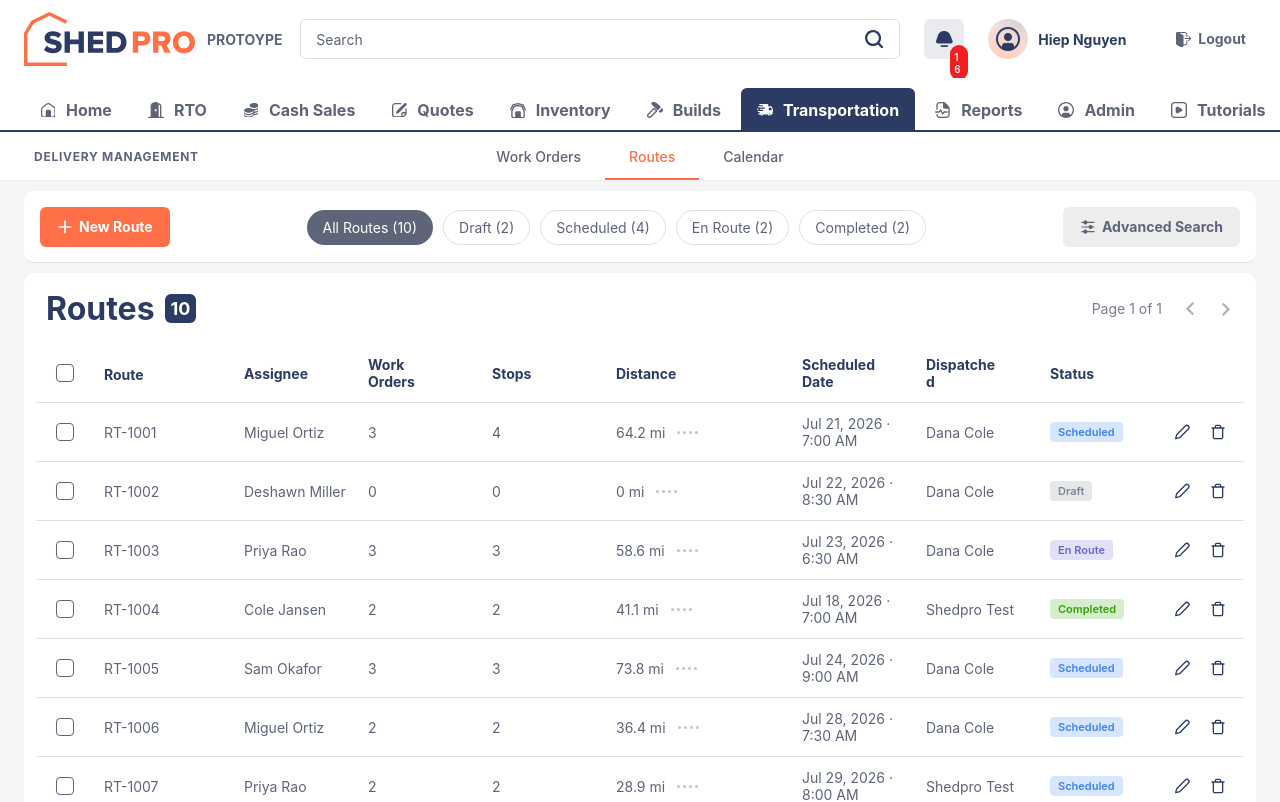
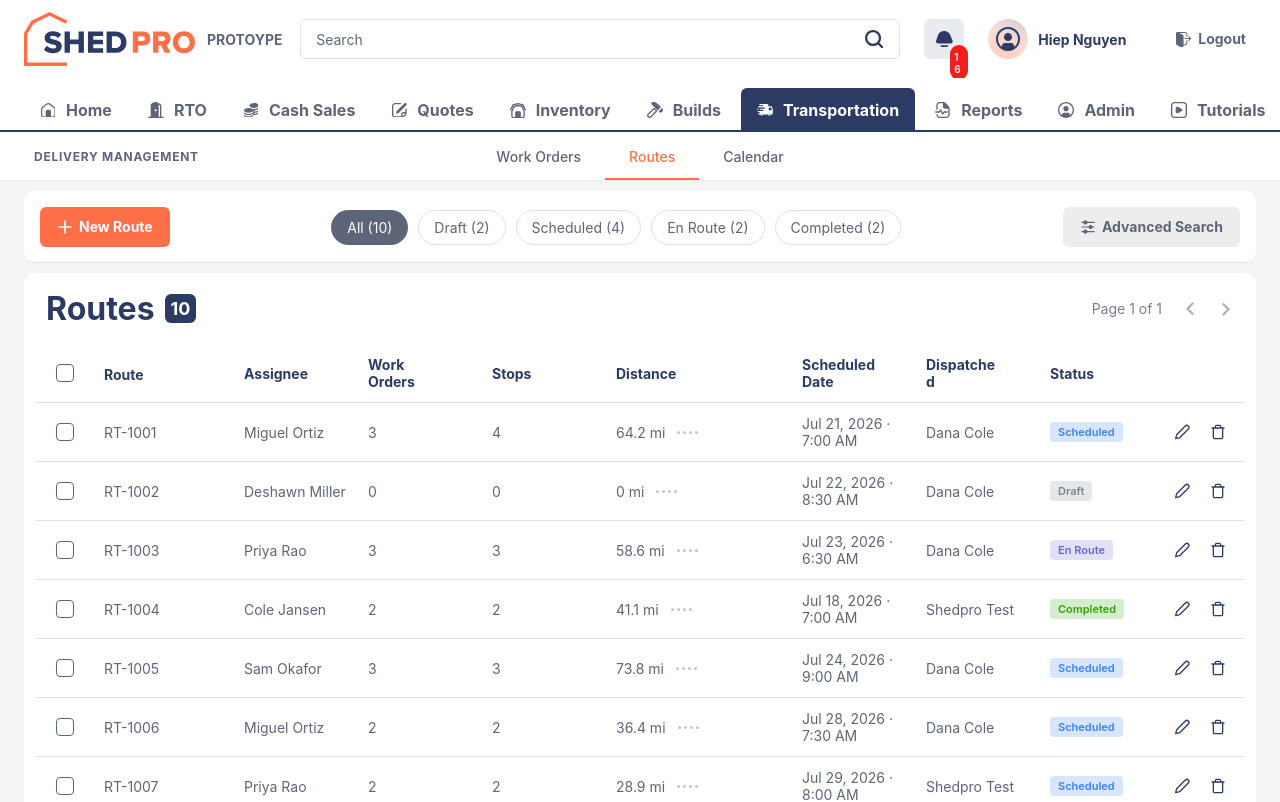
Before and after one commit to nguyenquanghiep96-dotcom/shedpro-opshub, a React (Vite) app: page /deliveries/routes in a window 1280 px wide. Shown: the top 802 px of the page. Built offline with nearby package versions, Linux system fonts and the light colour scheme.

Commit message:
feat: Add routes filtering and calendar drag confirmation

```diff
--- a/src/imports/DeliveriesContract/CalendarView.tsx
+++ b/src/imports/DeliveriesContract/CalendarView.tsx
@@ -2,7 +2,7 @@ import React, { useState, useMemo, useRef, useEffect } from 'react';
 import { useNavigate } from 'react-router';
 import { RouteData, ASSIGNEE_OPTIONS, ROUTE_STATUS_COLORS } from './transportationData';
 import { useTransportation } from './TransportationContext';
-import { StatusBadge } from './ui';
+import { StatusBadge, Btn } from './ui';
 
 // WO data attached to each route for calendar card display
 const ROUTE_WO_DATA: Record<string, Array<{woId: string, woType: string, building: string, serial: string}>> = {
@@ -73,6 +73,7 @@ export default function CalendarView() {
   const [assigneeFilter, setAssigneeFilter] = useState<string[]>(['All']);
   const [filterDropdownOpen, setFilterDropdownOpen] = useState(false);
   const filterRef = useRef<HTMLDivElement>(null);
+  const [dragConfirm, setDragConfirm] = useState<{routeId: string, date: Date} | null>(null);
 
   useEffect(() => {
     function handleClickOutside(event: MouseEvent) {
@@ -222,7 +223,7 @@ export default function CalendarView() {
                   key={i}
                   className={`min-h-[140px] p-[8px] border rounded-[6px] ${isToday ? 'border-[#ff7048] bg-[#FFF6F2]' : 'border-[#e0e0e0] bg-white'}`}
                   onDragOver={(e) => e.preventDefault()}
-                  onDrop={(e) => { const routeId = e.dataTransfer.getData('routeId'); if(routeId) updateRouteDate(routeId, dayObj.date); }}
+                  onDrop={(e) => { const routeId = e.dataTransfer.getData('routeId'); if(routeId) setDragConfirm({ routeId, date: dayObj.date }); }}
                 >
                   <div className={`mb-2 text-right ${isToday ? 'text-[#ff7048] font-bold' : (dayObj.isCurrentMonth ? 'text-[#5e6578]' : 'text-[#c0c0c0]')} text-[13px] font-semibold`}>
                     {dayObj.date.getDate()}
@@ -345,7 +346,6 @@ export default function CalendarView() {
                       )}
                     </div>
                     <div className="text-[#787e90] text-[13px]">{stop.address}</div>
-
                     {stop.woId && (
                       <div className="mt-1 pt-2 border-t border-[#e0e0e0] border-dashed">
                         <div className="flex items-center gap-2 text-[12px]">
@@ -383,6 +383,24 @@ export default function CalendarView() {
         </div>
       )}
 
+      {/* Drag Confirm Modal */}
+      {dragConfirm && (
+        <div className="fixed inset-0 bg-black/50 z-50 flex items-center justify-center p-4">
+          <div className="bg-white rounded-[10px] shadow-xl w-full max-w-[400px] p-6">
+            <h3 className="text-[#2b3b63] text-[20px] font-bold mb-2">Move Route?</h3>
+            <p className="text-[#5e6578] text-[14px] mb-6">
+              Are you sure you want to move <span className="font-bold">{dragConfirm.routeId}</span> to <span className="font-bold">{dragConfirm.date.toDateString()}</span>?
+            </p>
+            <div className="flex justify-end gap-3">
+              <Btn variant="outline" onClick={() => setDragConfirm(null)}>Cancel</Btn>
+              <Btn variant="primary" onClick={() => {
+                updateRouteDate(dragConfirm.routeId, dragConfirm.date);
+                setDragConfirm(null);
+              }}>Confirm</Btn>
+            </div>
+          </div>
+        </div>
+      )}
     </div>
   );
 }
--- a/src/imports/DeliveriesContract/RoutesContainer.tsx
+++ b/src/imports/DeliveriesContract/RoutesContainer.tsx
@@ -116,14 +116,22 @@ function Tag() {
   );
 }
 
-function RoutesActionBar() {
+function RoutesActionBar({ filterTabs, activeFilter, onFilterChange }: {
+  filterTabs: FilterTab[];
+  activeFilter: string;
+  onFilterChange: (v: string) => void;
+}) {
   return (
     <div className="content-stretch flex flex-col items-start py-[10px] relative shrink-0 w-full ">
       <div className="bg-white content-stretch flex flex-col gap-[10px] items-start p-[16px] relative rounded-[10px] shrink-0 w-full">
         <div aria-hidden className="absolute border-[#e0e0e0] border-b border-solid inset-0 pointer-events-none rounded-[10px]" />
         <div className="content-stretch flex items-center flex-wrap gap-y-4 relative shrink-0 w-full" data-name="Actions">
           <ButtonsContainer />
-          <Tag />
+          <FilterTabGroup
+            tabs={filterTabs}
+            active={activeFilter}
+            onChange={onFilterChange}
+          />
           <div className="content-stretch flex gap-[12px] items-center justify-end relative shrink-0 w-full md:w-auto flex-1 md:flex-none flex-wrap">
             <SortSection />
           </div>
@@ -375,15 +383,31 @@ function RoutesTitleSection({
 
 export default function RoutesContainer() {
   const [currentPage, setCurrentPage] = useState(1);
+  const [activeFilter, setActiveFilter] = useState('All');
   const itemsPerPage = 20;
 
-  const filteredRoutes = MOCK_ROUTES;
+  const filteredRoutes = activeFilter === 'All'
+    ? MOCK_ROUTES
+    : MOCK_ROUTES.filter(route => route.status === activeFilter);
+
+  const filterTabs = [
+    { label: 'All', value: 'All', count: MOCK_ROUTES.length },
+    { label: 'Draft', value: 'Draft', count: MOCK_ROUTES.filter(r => r.status === 'Draft').length },
+    { label: 'Scheduled', value: 'Scheduled', count: MOCK_ROUTES.filter(r => r.status === 'Scheduled').length },
+    { label: 'En Route', value: 'En Route', count: MOCK_ROUTES.filter(r => r.status === 'En Route').length },
+    { label: 'Completed', value: 'Completed', count: MOCK_ROUTES.filter(r => r.status === 'Completed').length },
+  ];
+
   const totalPages = Math.ceil(filteredRoutes.length / itemsPerPage) || 1;
   const paginatedRoutes = filteredRoutes.slice((currentPage - 1) * itemsPerPage, currentPage * itemsPerPage);
 
   return (
     <div className="content-stretch flex flex-col items-center w-full px-4 lg:px-[24px]" data-name="Routes Container">
-      <RoutesActionBar />
+      <RoutesActionBar
+        filterTabs={filterTabs}
+        activeFilter={activeFilter}
+        onFilterChange={(v) => { setActiveFilter(v); setCurrentPage(1); }}
+      />
       <div className="bg-white content-stretch flex flex-col items-start px-[12px] relative rounded-[10px] shrink-0 w-full">
         <RoutesTitleSection
           totalItems={filteredRoutes.length}
```
Also changed, not shown: 1 other file (tests, documents, lock files or other folders).
